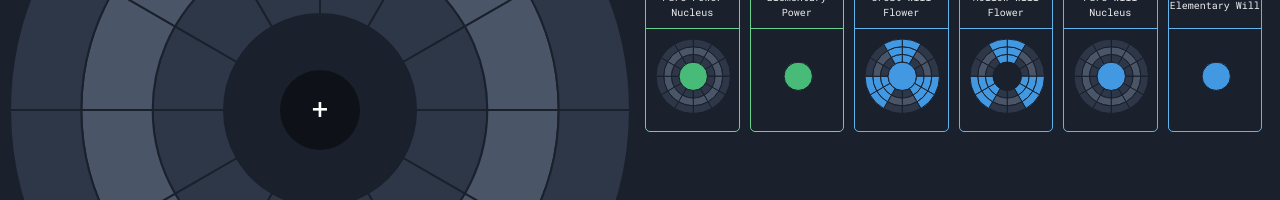
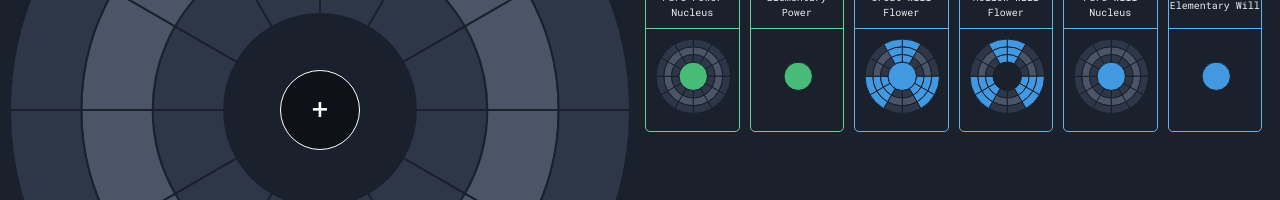
Before and after one commit to KoJoVe/atomgame, a React (Create React App) app: page / in a window 1280 px wide. Shown: the part 210-410 px from the top of the page. Built offline with nearby package versions, Linux system fonts and the light colour scheme.

Commit message:
Adds border to middle button

```diff
--- a/src/components/board.tsx
+++ b/src/components/board.tsx
@@ -357,9 +357,12 @@ export const Board: FunctionComponent<BoardProps> = (props) => {
           top={`${radius + padding}px`}
           left={`${radius + padding}px`}
           borderRadius={100}
+          borderWidth={`1px`}
+          borderColor={`white`}
+          borderStyle={`solid`}
           width={`${width/8}px`}
           height={`${width/8}px`} >
-            <Text userSelect={`none`} fontSize={`1.8em`} color={`white`} textAlign={`center`} lineHeight={`${width/8 - 3}px`}>{ props.deleting ? "-" : "+" }</Text>
+            <Text userSelect={`none`} fontSize={`1.8em`} color={`white`} textAlign={`center`} lineHeight={`${width/8 - 5}px`}>{ props.deleting ? "-" : "+" }</Text>
         </Box>
       }
     </Box>
```
